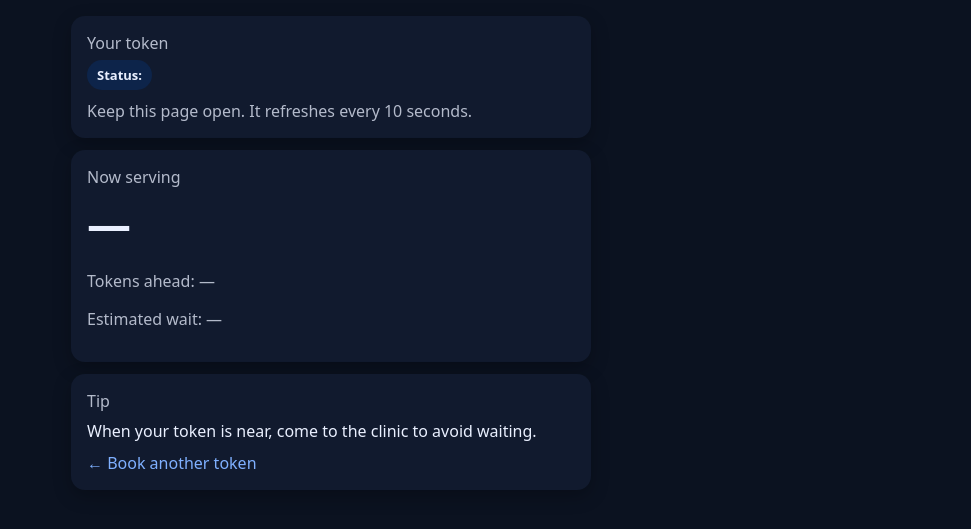
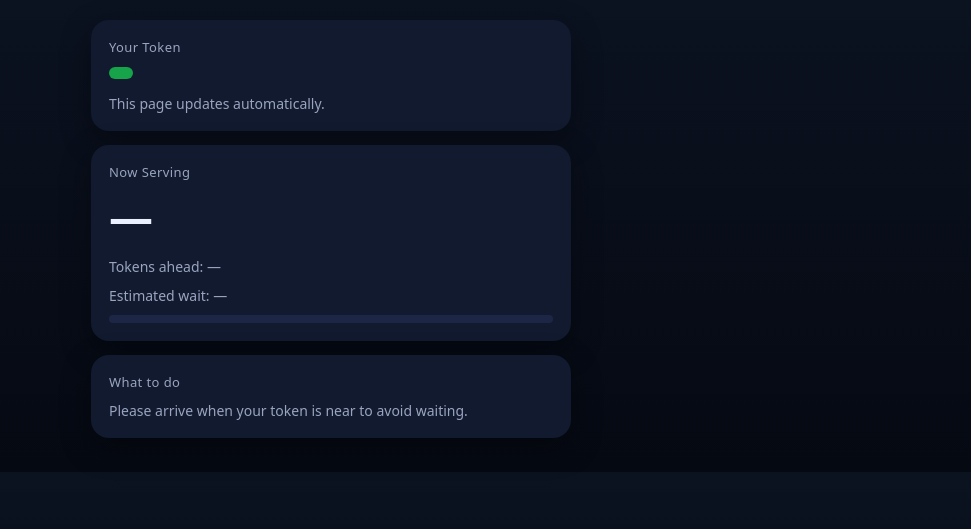
Before and after one commit to rahulgaddipati3-byte/q-manage, a Django app: template backend/core/templates/public/token.html in a window 1280 px wide. Shown: the top 529 px of the page, without its empty margins (309-1280 px from the left). Run offline with Django 5.2, Linux system fonts and the light colour scheme; the template is opened without the code that fills it, so the values that code supplies are empty.

Commit message:
Improve UI/UX for public token pages and counter screen

```diff
--- a/backend/core/templates/public/token.html
+++ b/backend/core/templates/public/token.html
@@ -1,67 +1,139 @@
 <!doctype html>
 <html lang="en">
 <head>
-  <meta charset="utf-8" />
-  <meta name="viewport" content="width=device-width, initial-scale=1" />
+<meta charset="utf-8">
+<meta name="viewport" content="width=device-width, initial-scale=1">
 <title>Track Token · {{ token.number }}</title>
+
 <style>
-    body { font-family: system-ui, Arial, sans-serif; margin:0; background:#0b1220; color:#eaf0ff; }
-    .wrap { max-width: 520px; margin: 0 auto; padding: 16px; }
-    .card { background:#111a2e; padding:16px; border-radius:14px; box-shadow: 0 6px 18px rgba(0,0,0,.25); margin-bottom:12px; }
-    .title { font-size: 18px; font-weight: 800; margin: 0; }
-    .muted { opacity:.75; }
-    .big { font-size: 44px; font-weight: 900; margin: 6px 0; }
-    .pill { display:inline-block; padding:6px 10px; border-radius:999px; background:#0d244a; font-weight:700; font-size:13px; }
-    a { color:#7fb0ff; text-decoration:none; }
+:root {
+  --bg: #0b1220;
+  --card: #111a2e;
+  --primary: #2b6cff;
+  --success: #16a34a;
+  --text: #eaf0ff;
+  --muted: #9aa4bf;
+}
+
+body {
+  margin: 0;
+  font-family: system-ui, -apple-system, Segoe UI, Roboto;
+  background: linear-gradient(180deg, #0b1220, #050912);
+  color: var(--text);
+}
+
+.container {
+  max-width: 480px;
+  margin: auto;
+  padding: 20px;
+}
+
+.card {
+  background: var(--card);
+  border-radius: 18px;
+  padding: 18px;
+  margin-bottom: 14px;
+  box-shadow: 0 10px 30px rgba(0,0,0,.35);
+}
+
+.label {
+  color: var(--muted);
+  font-size: 13px;
+  letter-spacing: .4px;
+}
+
+.big {
+  font-size: 44px;
+  font-weight: 800;
+  margin: 6px 0;
+}
+
+.status {
+  display: inline-block;
+  padding: 6px 12px;
+  border-radius: 999px;
+  font-weight: 700;
+  font-size: 13px;
+  background: var(--success);
+}
+
+.progress {
+  margin-top: 10px;
+  height: 8px;
+  background: #1d2745;
+  border-radius: 999px;
+  overflow: hidden;
+}
+
+.progress > div {
+  height: 100%;
+  width: 0%;
+  background: var(--primary);
+  transition: width .3s ease;
+}
+
+.hint {
+  font-size: 14px;
+  color: var(--muted);
+  margin-top: 10px;
+}
 </style>
 </head>
+
 <body>
-  <div class="wrap">
+<div class="container">
+
+  <!-- Your Token -->
   <div class="card">
-      <p class="muted" style="margin:0;">Your token</p>
+    <div class="label">Your Token</div>
     <div class="big" id="yourToken">{{ token.number }}</div>
-      <div class="pill" id="yourStatus">Status: {{ token.status }}</div>
-      <p class="muted" style="margin:10px 0 0 0;">Keep this page open. It refreshes every 10 seconds.</p>
+    <span class="status" id="yourStatus">{{ token.status|title }}</span>
+    <div class="hint">This page updates automatically.</div>
   </div>
 
+  <!-- Queue Status -->
   <div class="card">
-      <p class="muted" style="margin:0;">Now serving</p>
+    <div class="label">Now Serving</div>
     <div class="big" id="nowServing">—</div>
-      <p class="muted" id="ahead">Tokens ahead: —</p>
-      <p class="muted" id="wait">Estimated wait: —</p>
+    <div class="hint" id="ahead">Tokens ahead: —</div>
+    <div class="hint" id="wait">Estimated wait: —</div>
+
+    <div class="progress">
+      <div id="progressBar"></div>
+    </div>
   </div>
 
+  <!-- Guidance -->
   <div class="card">
-      <p class="muted" style="margin:0;">Tip</p>
-      <p style="margin:8px 0 0 0;">When your token is near, come to the clinic to avoid waiting.</p>
-      <p style="margin:10px 0 0 0;"><a href="/public/clinic/main/">← Book another token</a></p>
+    <div class="label">What to do</div>
+    <div class="hint">
+      Please arrive when your token is near to avoid waiting.
     </div>
+  </div>
+
 </div>
 
 <script>
 const tokenId = "{{ token.id }}";
-    const statusUrl = `/api/public/token/${tokenId}/status/`;
+const url = `/api/public/token/${tokenId}/status/`;
 
-    async function refreshStatus() {
-      try {
-        const res = await fetch(statusUrl);
-        const data = await res.json();
+async function refresh() {
+  const r = await fetch(url);
+  const d = await r.json();
+  if (!d.ok) return;
 
-        if (!data.ok) return;
+  document.getElementById("yourToken").textContent = d.your_token;
+  document.getElementById("yourStatus").textContent = d.your_status.toUpperCase();
+  document.getElementById("nowServing").textContent = d.now_serving ?? "—";
+  document.getElementById("ahead").textContent = `Tokens ahead: ${d.tokens_ahead}`;
+  document.getElementById("wait").textContent = `Estimated wait: ${d.estimated_wait_minutes} min`;
 
-        document.getElementById("yourToken").textContent = data.your_token ?? "{{ token.number }}";
-        document.getElementById("yourStatus").textContent = `Status: ${data.your_status}`;
-
-        document.getElementById("nowServing").textContent = data.now_serving ?? "—";
-        document.getElementById("ahead").textContent = `Tokens ahead: ${data.tokens_ahead}`;
-        document.getElementById("wait").textContent = `Estimated wait: ${data.estimated_wait_minutes} min (approx)`;
-      } catch (e) {
-        // ignore
-      }
+  const progress = d.tokens_ahead === 0 ? 100 : Math.max(10, 100 - d.tokens_ahead * 15);
+  document.getElementById("progressBar").style.width = progress + "%";
 }
 
-    refreshStatus();
-    setInterval(refreshStatus, 10000);
+refresh();
+setInterval(refresh, 10000);
 </script>
 </body>
 </html>
```
Also changed, not shown: backend/core/templates/public/clinic.html (+34 -0 lines). Lines whose indentation alone changed are shown as unchanged.
